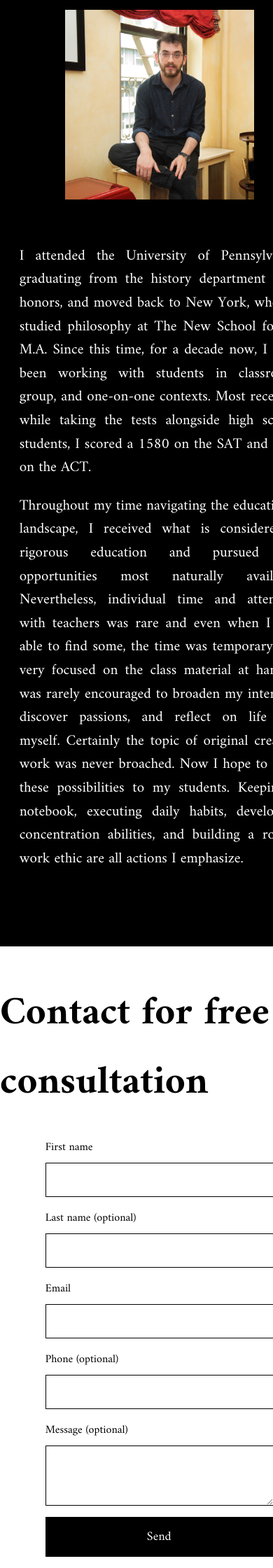
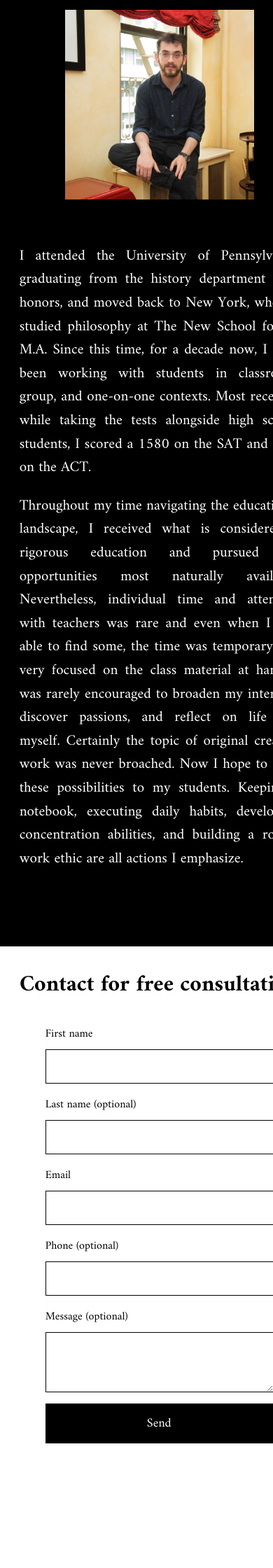
Before and after one commit to aaronzomback/zevprep, a Jekyll site: the page built from index.html, in a window 390 px wide. Shown: the part 4042-6282 px from the top of the page at 70% size. Built offline with Jekyll 4.4.1, drawn with Linux system fonts in a browser that asks for light colours; nearby versions of some CDN libraries; after the commit the page ends 6261 px from its top, so only the background shows below that.

Commit message:
free consultation title adapt size for mobile

```diff
--- a/_includes/header.html
+++ b/_includes/header.html
@@ -6,7 +6,6 @@
       <p class="phone" style="text-align: center; font-size: 16px; margin: -16px 0 0 0;">917-342-5724</p>
      </a>
       <button class="contact-box">Message</button>
-     </div>
     </div>
    </nav>
 
--- a/_sass/_media-queries.scss
+++ b/_sass/_media-queries.scss
@@ -56,6 +56,10 @@
 
     section.index-about {
       height: 888px;
+    }
+
+    section.index-contact h1 {
+      font-size: 32px;
     }
 
   #hamburger-nav {
```
